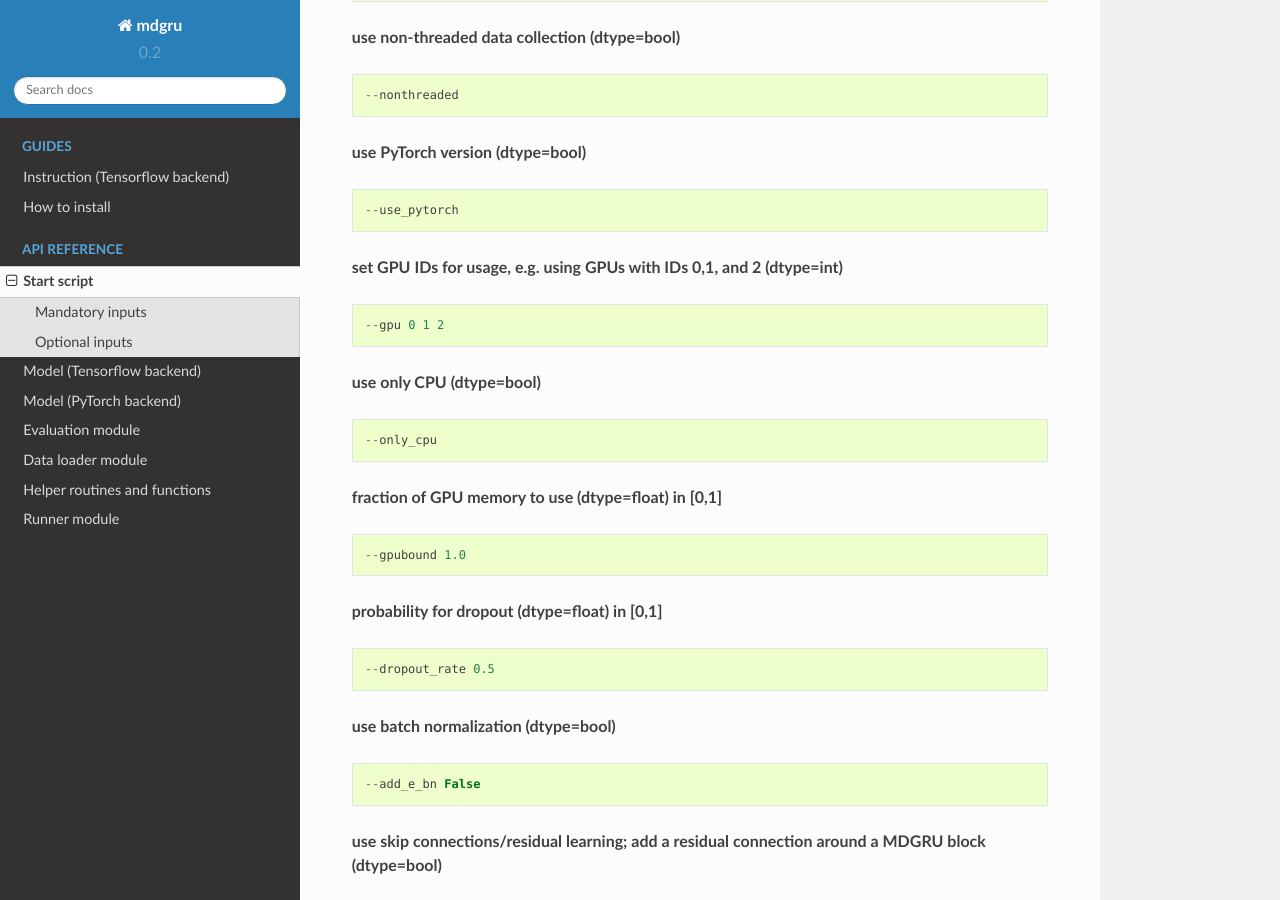
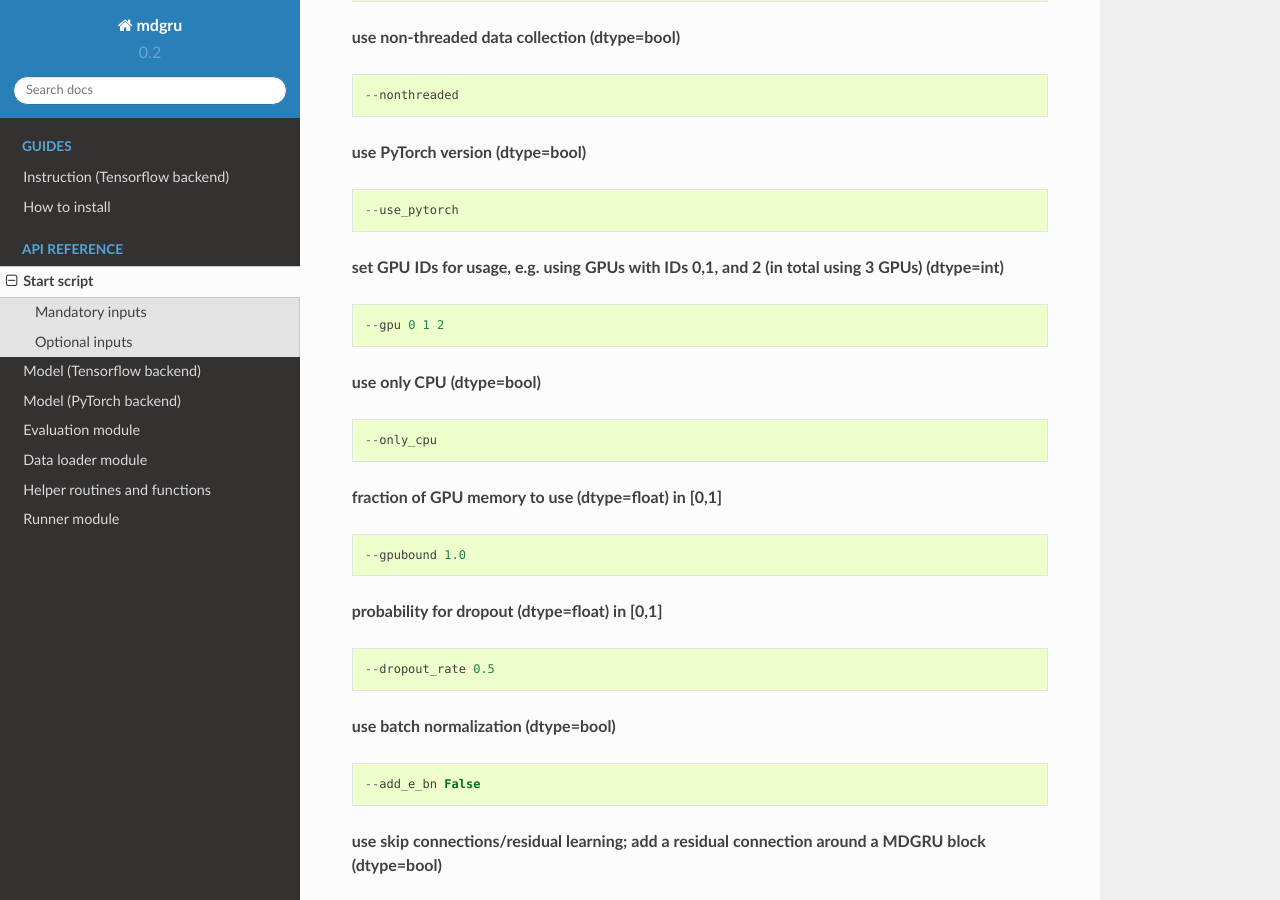
Before and after one commit to zubata88/mdgru, a Sphinx documentation site: the page built from docs/RUN_mdgru.rst, in a window 1280 px wide and 900 px high, scrolled down 2073 px. Built offline with Sphinx 7.4.7 and the Read the Docs theme 2.0.0, drawn with Linux system fonts in a browser that asks for light colours.

Commit message:
Update RUN_mdgru.rst

```diff
--- a/docs/RUN_mdgru.rst
+++ b/docs/RUN_mdgru.rst
@@ -95,7 +95,7 @@
 
     --use_pytorch
 
-**set GPU IDs for usage, e.g. using GPUs with IDs 0,1, and 2 (dtype=int)**
+**set GPU IDs for usage, e.g. using GPUs with IDs 0,1, and 2 (in total using 3 GPUs) (dtype=int)**
 
 ::
 
```
